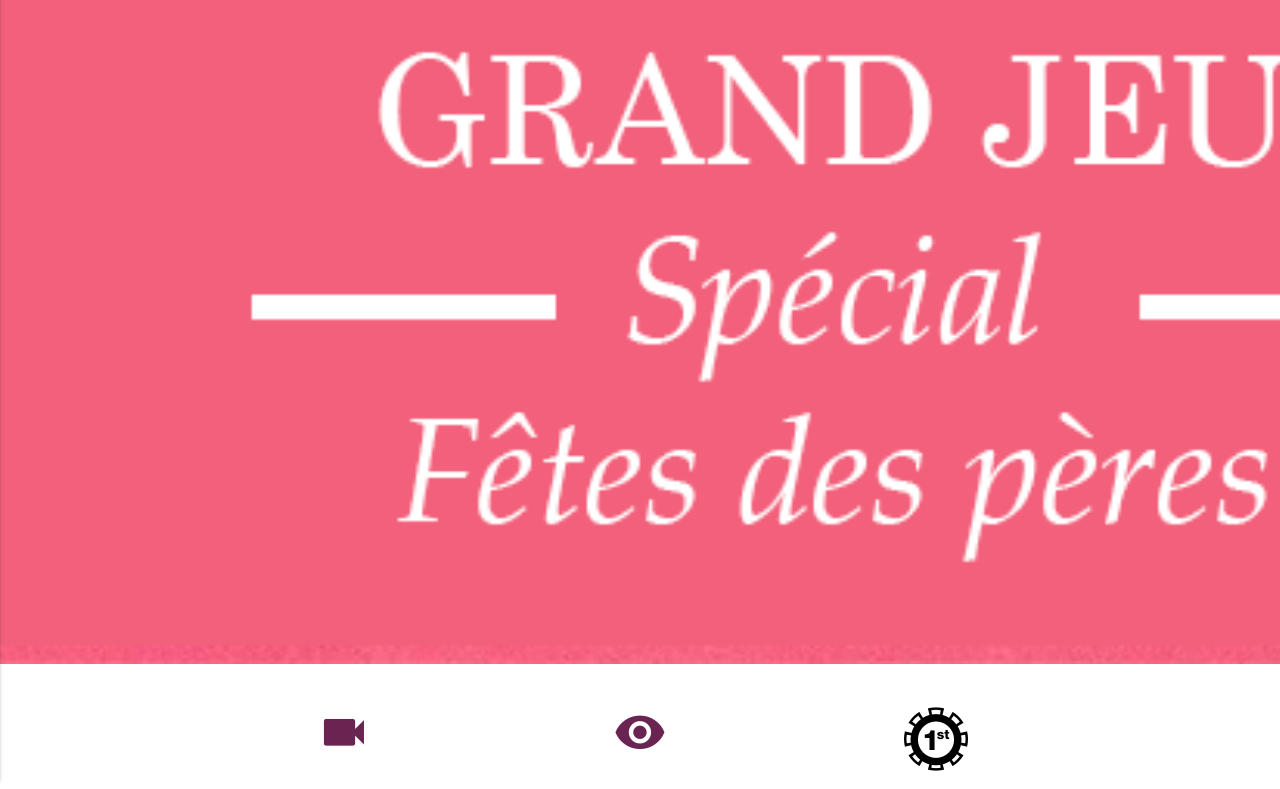
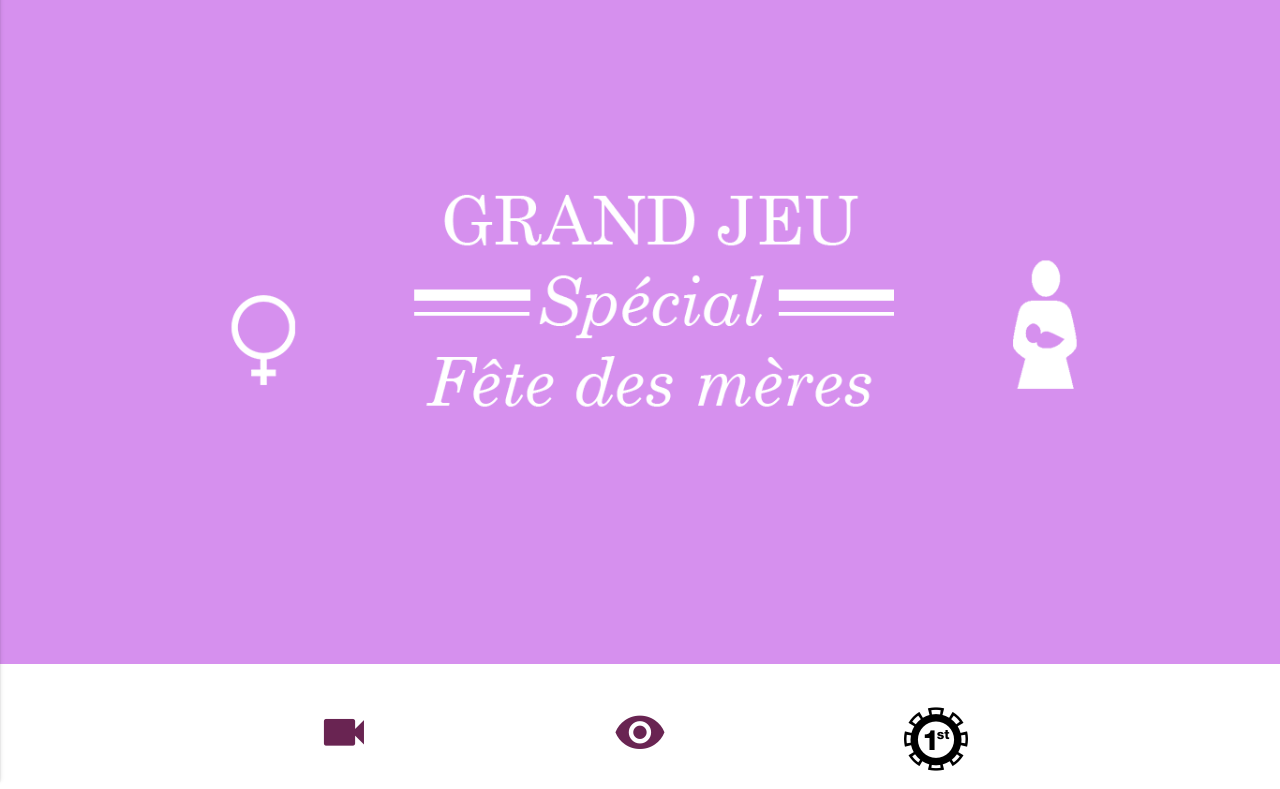
Before and after one commit to Joemarc/Marionnaud-fetes-des-meres, a plain HTML site: page index.html in a window 1280 px wide. Shown: the part 80-869 px from the top of the page. Drawn offline with nearby package versions, Linux system fonts and the light colour scheme.

Commit message:
changeed things

```diff
--- a/index.html
+++ b/index.html
@@ -4,7 +4,7 @@
   <meta http-equiv="Content-Type" content="text/html; charset=UTF-8"/>
   <meta name="viewport" content="width=device-width, initial-scale=1, maximum-scale=1.0, user-scalable=no"/>
   <title>Marionnaud Fêtes des mères</title>
-  <link rel="icon" href="marionnaudicon.png" />
+  <link rel="icon" href="marionnaudicon.png"/>
 
   <!-- CSS  -->
   <link href="https://fonts.googleapis.com/icon?family=Material+Icons" rel="stylesheet">
@@ -30,7 +30,7 @@
     </div>
   </nav>
 
-  <div class="banner" style="background-image:  url('fetemaman1.png');">
+  <div class="banner" style="background-image:  url('fetemaman2.png'); background-size: cover;">
   <div class="banner-content">
 
   </div>
```
Also changed, not shown: fetemaman2.png (added).
